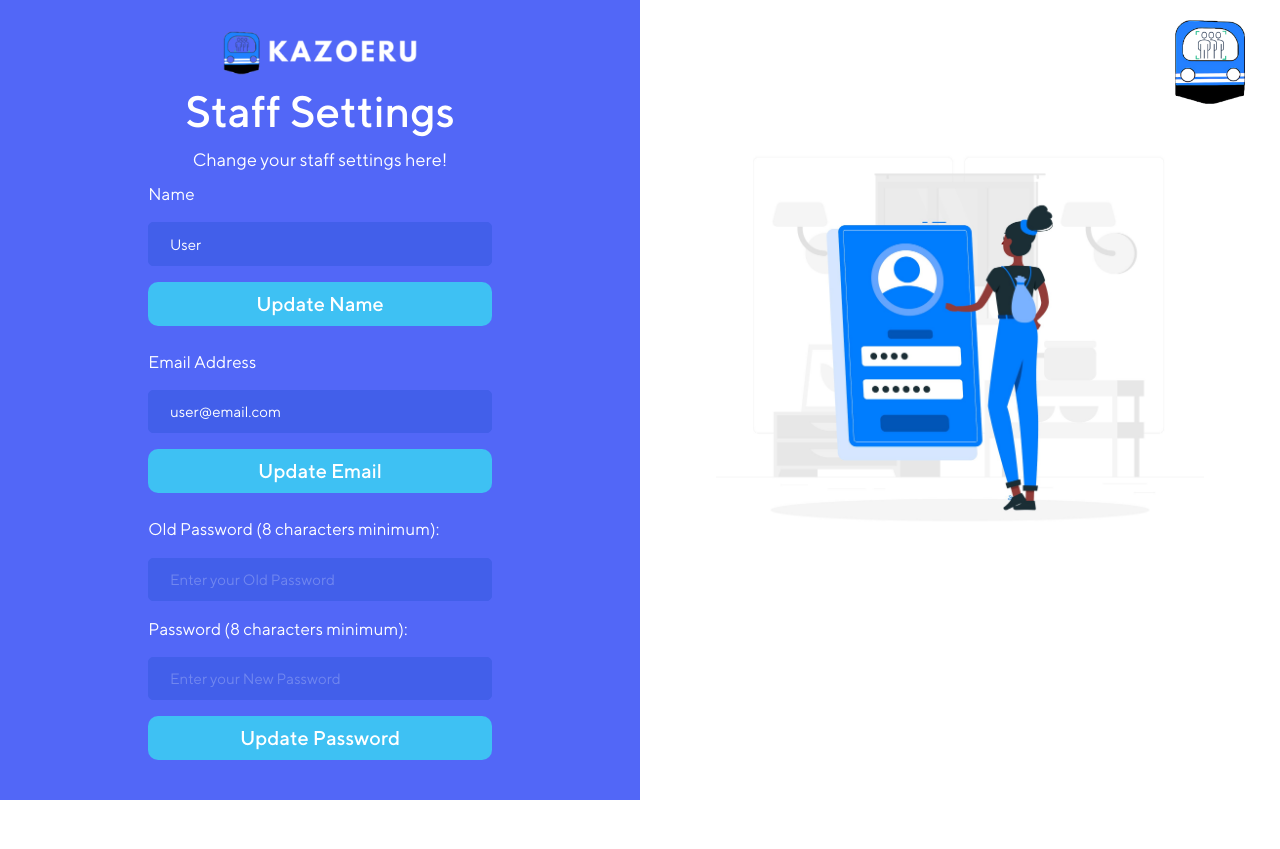
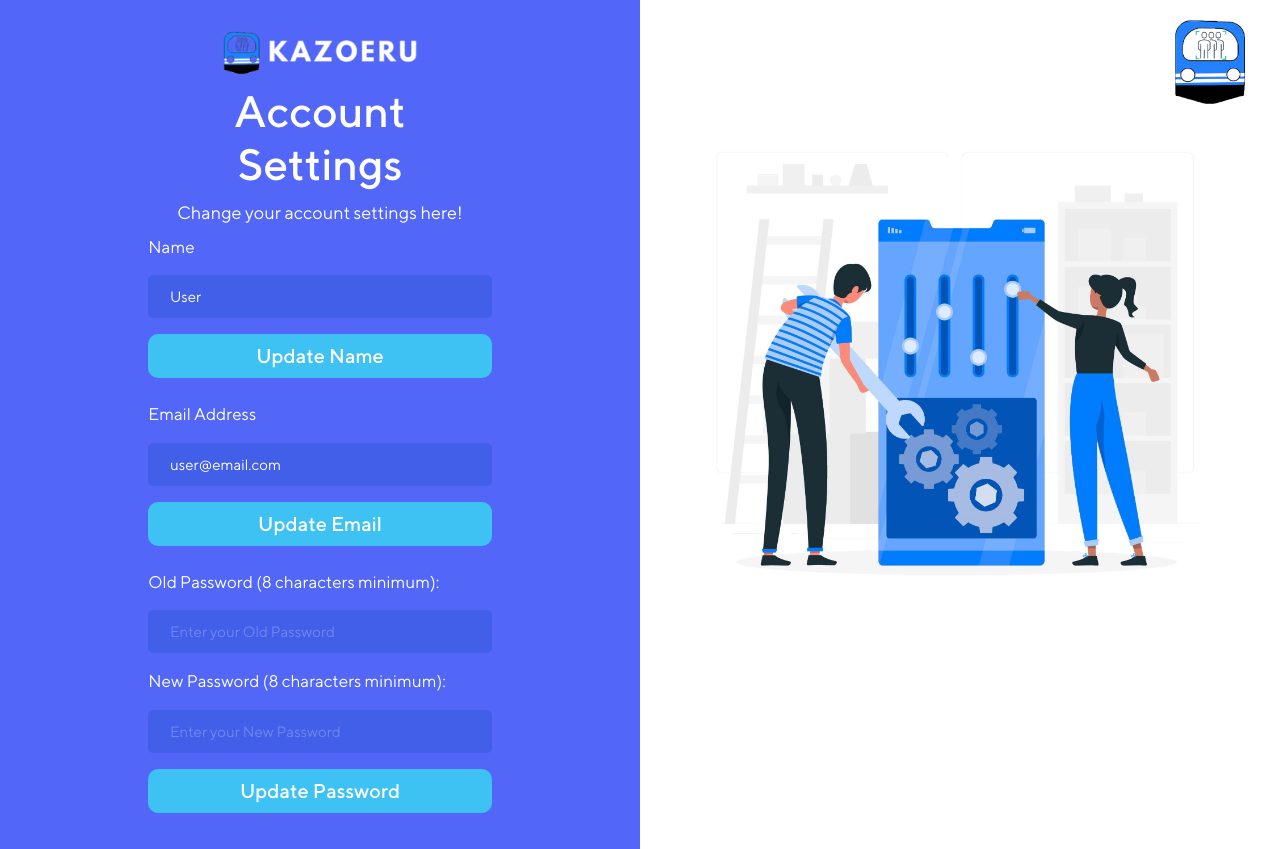
Before and after one commit to itsdinesh/Kazoeru, a Flask app: page /account-settings in a window 1280 px wide. Before the commit the page ends 800 px from the top, so only its background shows below. Run offline with Flask 2, Linux system fonts and the light colour scheme; a user stored in the database is signed in; some libraries are stand-ins or nearby versions.

Commit message:
add: overflow support, button icons, tweaks

```diff
--- a/app.py
+++ b/app.py
@@ -176,7 +176,14 @@ def operatorlogin_post():
 
 @auth.route('/register')
 def register():
-    return render_template('register.html')
+    if current_user.is_authenticated and current_user.role == 'operator':
+        flash('Please log out from your account to create a new account!')
+        return redirect(url_for('auth.staff_dashboard'))
+    elif current_user.is_authenticated and current_user.role == 'user':
+        flash('Please log out from your account to create a new account!')
+        return redirect(url_for('auth.user_dashboard'))
+    else:
+        return render_template('register.html')
 
 
 @auth.route('/register', methods=['POST'])
@@ -199,11 +206,12 @@ def register_post():
     db.session.add(new_user)
     db.session.commit()
 
-    flash('Log into your newly registered account to continue!')
+    flash('Log into your newly registered account below to continue!')
     return redirect(url_for('auth.login'))
 
 
 @auth.route('/account-settings')
+@login_required
 def account_settings():
     return render_template('accountsettings.html')
 
@@ -273,6 +281,7 @@ def logout():
 
 
 @auth.route('/data')
+@login_required
 def data():
     status = Camera.get_crowd_count()
     graph_data = [(time.time() + 28800) * 1000, status[0]]
--- a/templates/about.html
+++ b/templates/about.html
@@ -40,7 +40,9 @@
             </p>
             <h1 class="font-700">Acknowledgements</h1>
             <p class="font-m pt-2 text-left">
-                 In terms of acknowledgements, I would like to give a huge thank you to everyone who provided their assistance to complete this project. A special thanks goes to Dr Vazeerudeen Abdul Hameed, who worked as my project supervisor for this project. Without the help and guidance from Dr Vazeerudeen, I would not have been able to complete the project. Besides that, I would like to extend my appreciation to my family that supported me throughout my university study. Moreover, I appreciate everyone who has participated in my conducted research through the questionnaire and interview that helped me understand the project better by learning about their expectations for the crowd counting system. Finally, I also would like to give a huge thank you to my friends that assisted me by providing advice for the project.
+                 In terms of acknowledgements, I would like to give a huge thank you to everyone who provided their assistance to complete this project. A special thanks goes to Dr Vazeerudeen Abdul Hameed, who worked as my project supervisor for this project. Without the help and guidance from Dr Vazeerudeen, I would not have been able to complete the project.
+                <br><br>
+                Besides that, I would like to extend my appreciation to my family that supported me throughout my university study. Moreover, I appreciate everyone who has participated in my conducted research through the questionnaire and interview that helped me understand the project better by learning about their expectations for the crowd counting system. Finally, I also would like to give a huge thank you to my friends that assisted me by providing advice for the project.
             </p>
         </div>
     </div>
--- a/templates/accountsettings.html
+++ b/templates/accountsettings.html
@@ -2,14 +2,14 @@
 <head><meta charset="UTF-8">
     <meta name="viewport" content="width=device-width, initial-scale=1.0">
     <meta http-equiv="X-UA-Compatible" content="ie=edge">
-    <title>Staff Settings - Kazoeru</title>
+    <title>Account Settings - Kazoeru</title>
     <link href="../static/assets-website/images/logo.png" rel="shortcut icon" type="image/x-icon" />
     <link rel="stylesheet" href="../static/assets-external/css/bootstrap.min.css"/>
     <link rel="stylesheet" href="../static/assets-website/css/style-entry.css">
     <link rel="stylesheet" href="../static/assets-website/css/responsive-entry.css">
 </head>
 
-<body>
+<body style="overflow:auto;">
     <section class="sign_up_sec">
        <div class="container-fluid">
            <div class="row">
@@ -18,8 +18,8 @@
                        <div class="col-lg-7 col-md-9">
                        <div class="sign_up_frm">
                         <a href="/"><img src="../static/assets-website/images/logo-banner.png" alt="logo" class="img-fluid"></a>
-                           <h4>Staff Settings</h4>
-                           <p>Change your staff settings here!</p>
+                           <h4>Account Settings</h4>
+                           <p>Change your account settings here!</p>
 
                             {% with messages = get_flashed_messages() %}
                             {% if messages %}
@@ -33,7 +33,7 @@
                            <form class="sign_frm" method="POST" action="/account-settings-name">
                                 <div class="form-group">
                                   <label for="">Name</label>
-                                   <input type="text" name="name" class="form-control" value="{{ current_user.name }}" required>
+                                   <input type="text" name="name" class="form-control" value="{{ current_user.name }}" placeholder="Enter your Name"  required>
                                </div>
                               <button type="submit_newname" class="btn btn_sign">Update Name</button>
                            </form>
@@ -41,7 +41,7 @@
                             <form class="sign_frm" method="POST" action="/account-settings-email">
                                <div class="form-group">
                                   <label for="">Email Address</label>
-                                   <input type="email" name="email" class="form-control" value="{{ current_user.email }}" required/>
+                                   <input type="email" name="email" class="form-control" value="{{ current_user.email }}" placeholder="Enter your Email"  required/>
                                </div>
                               <button type="submit_newemail" class="btn btn_sign">Update Email</button>
                            </form>
@@ -52,7 +52,7 @@
                                   <label for="old-password-field"></label><input id="old-password-field" type="password" class="form-control" name="old-password" placeholder="Enter your Old Password" minlength="8" required>
                                </div>
                                <div class="form-group">
-                                  <label for="">Password (8 characters minimum):</label>
+                                  <label for="">New Password (8 characters minimum):</label>
                                    <label for="password-field"></label><input id="password-field" type="password" class="form-control" name="password" placeholder="Enter your New Password" minlength="8" required>
                                </div>
                                <div class="form-group">
@@ -69,7 +69,7 @@
                         <a href="/">  <img src="../static/assets-website/images/logo.png" alt="logo" class="img-fluid"></a>
                        </div>
                        <div class="img_bdy">
-                           <img src="../static/assets-website/images/register-sidepic.jpg" alt="img" class="img-fluid">
+                           <img src="../static/assets-website/images/settings-sidepic.jpg" alt="img" class="img-fluid">
                        </div>
                    </div>
                </div>
--- a/templates/login.html
+++ b/templates/login.html
@@ -9,7 +9,7 @@
     <link rel="stylesheet" href="../static/assets-website/css/responsive-entry.css">
 </head>
 
-<body>
+<body style="overflow:auto;>
     <section class="sign_up_sec">
        <div class="container-fluid">
            <div class="row">
--- a/templates/register.html
+++ b/templates/register.html
@@ -9,7 +9,7 @@
     <link rel="stylesheet" href="../static/assets-website/css/responsive-entry.css">
 </head>
 
-<body>
+<body style="overflow:auto;>
     <section class="sign_up_sec">
        <div class="container-fluid">
            <div class="row">
--- a/templates/stafflogin.html
+++ b/templates/stafflogin.html
@@ -9,7 +9,7 @@
     <link rel="stylesheet" href="../static/assets-website/css/responsive-entry.css">
 </head>
 
-<body>
+<body style="overflow:auto;>
     <section class="sign_up_sec">
        <div class="container-fluid">
            <div class="row">
```
Also changed, not shown: templates/index.html (+7 -5 lines), templates/staffdashboard.html (+8 -3 lines), templates/userdashboard.html (+7 -3 lines), db.sqlite, static/assets-website/images/demo.png (deleted), static/assets-website/images/pasar-seni - Copy - Copy.jpg (deleted), static/assets-website/images/settings-sidepic.jpg (added).
